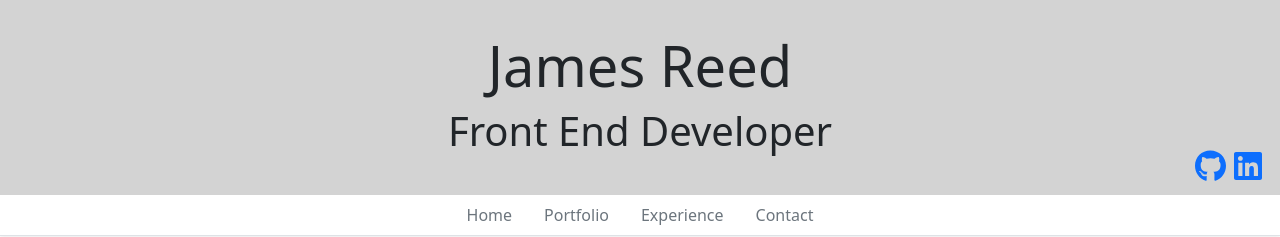
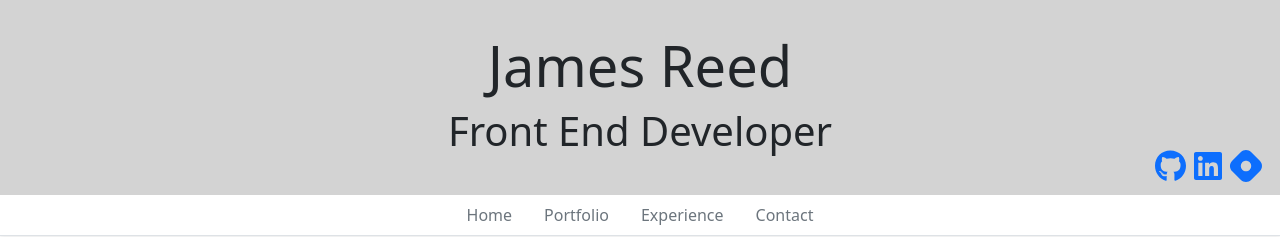
Before and after one commit to reed756/angular-portfolio-website, an Angular app: page /portfolio in a window 1280 px wide. Shown: the top 237 px of the page. Built offline with nearby package versions, Linux system fonts and the light colour scheme.

Commit message:
add hashnode link

```diff
--- a/src/app/components/header/header.component.html
+++ b/src/app/components/header/header.component.html
@@ -11,5 +11,8 @@
     <a href="https://www.linkedin.com/in/james-an-reed/" class="" target="_blank">
       <fa-icon [icon]="faLinkedin" class="rounded-circle me-2"></fa-icon>
     </a>
+    <a href="https://james-reed.hashnode.dev/" class="" target="_blank">
+      <fa-icon [icon]="faHashnode" class="rounded-circle me-2"></fa-icon>
+    </a>
   </div>
 </div>
--- a/src/app/components/header/header.component.ts
+++ b/src/app/components/header/header.component.ts
@@ -2,13 +2,15 @@ import { Component } from '@angular/core';
 import { FontAwesomeModule } from '@fortawesome/angular-fontawesome';
 import { faGithub } from '@fortawesome/free-brands-svg-icons';
 import { faLinkedin } from '@fortawesome/free-brands-svg-icons';
+import { faHashnode } from '@fortawesome/free-brands-svg-icons';
 @Component({
-    selector: 'app-header',
-    imports: [FontAwesomeModule],
-    templateUrl: './header.component.html',
-    styleUrl: './header.component.scss'
+  selector: 'app-header',
+  imports: [FontAwesomeModule],
+  templateUrl: './header.component.html',
+  styleUrl: './header.component.scss'
 })
 export class HeaderComponent {
   faGithub = faGithub;
   faLinkedin = faLinkedin;
+  faHashnode = faHashnode;
 }
```
